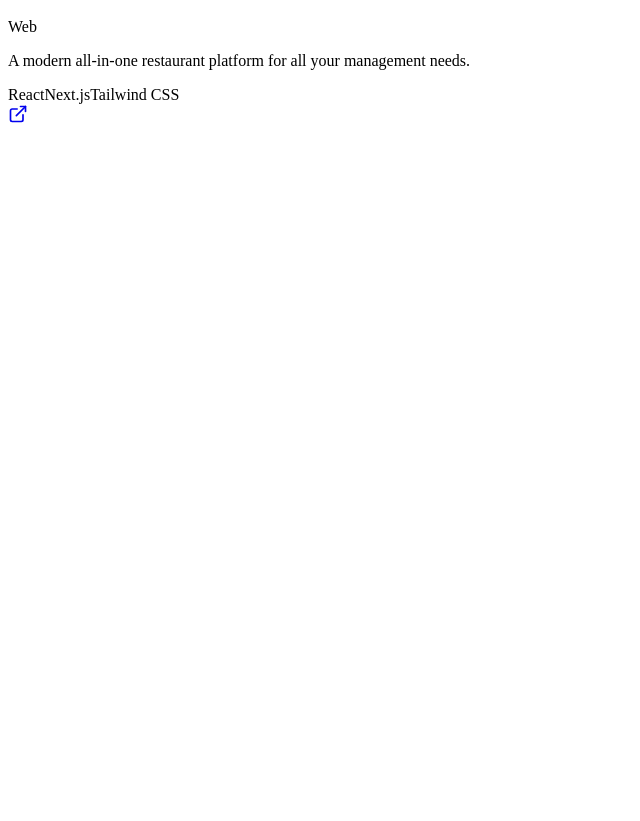
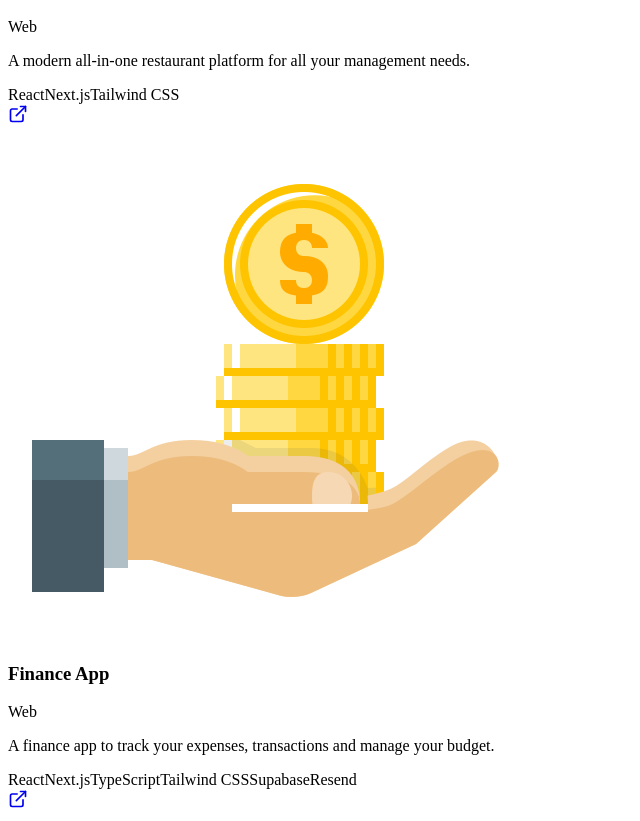
Before and after one commit to Notdutra/Personal-Website, a Next.js app: page /Projects in a window 1280 px wide. Shown: the part 4063-4884 px from the top of the page, without its empty margins (0-640 px from the left). Before the commit the page ends 4199 px from the top, so only its background shows below. Built offline with nearby package versions, Linux system fonts and the light colour scheme.

Commit message:
added finance project

```diff
--- a/src/data/projects.js
+++ b/src/data/projects.js
@@ -49,4 +49,14 @@ export const projects = [
     category: 'Web',
     image: '/images/projects/wedge.png',
   },
+  {
+    id: 6,
+    title: 'Finance App',
+    description: 'A finance app to track your expenses, transactions and manage your budget.',
+    technologies: ['React', 'Next.js', 'TypeScript', 'Tailwind CSS', 'Supabase', 'Resend'],
+    github: '',
+    liveUrl: 'https://finance.notdutra.dev/',
+    category: 'Web',
+    image: '/images/projects/finance.png',
+  },
 ];
```
Also changed, not shown: public/images/projects/finance.png (added).
